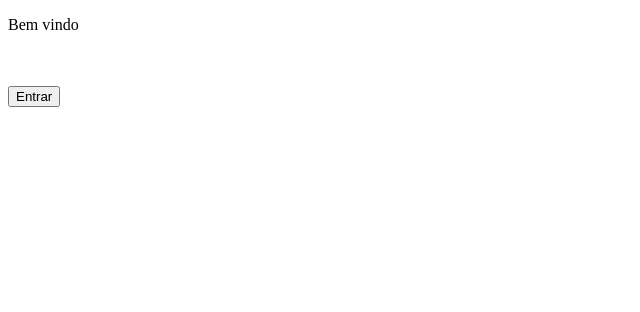
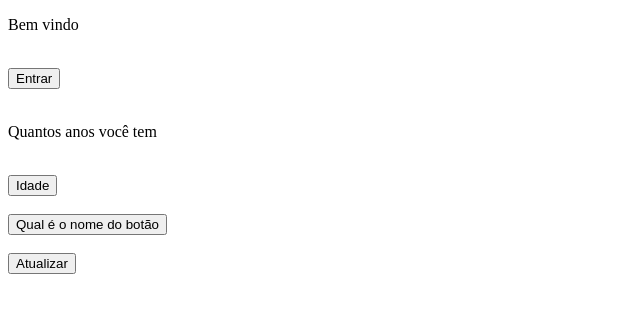
Before and after one commit to ranyerioliveira/JavaScript, a plain HTML site: page ProjetosJS/modifHtml.html in a window 1280 px wide. Shown: the whole page, without its empty margins (0-640 px from the left). Drawn offline with Linux system fonts and the light colour scheme.

Commit message:
Atualização
Atu

```diff
--- a/ProjetosJS/modifHtml.html
+++ b/ProjetosJS/modifHtml.html
@@ -10,10 +10,25 @@
     <div id="area">
        <p>Bem vindo</p>
     </div>
-    <br><br>
+    <br>
     <button onclick="document.getElementById('area').innerHTML = 'Bem vindo ' + prompt('Qual é seu nome?')"> Entrar </button>
     <!--Para mudar o HTMl se pega declara a tag com o id, pega o a id com o getElementById, () pega a ID, escreve no HTML com o
     InnerHTML e depois colocar a função que será dada (ou escrita) ao HTML, nesse caso abriu um prompt no navegado com prompt('qual é o seu nome?')-->
+    <br><br>
+    <div id="elem">
+        <p>Quantos anos você tem</p><br>
+        <button onclick="document.getElementById('elem').innerHTML = 'Eu tenho:' + prompt ('Sua idade') + ' ' + 'anos'">Idade</button>
+    </div><br>
 
+    <div>
+        <button onclick="this.innerHTML = prompt('Nome do botão')">Qual é o nome do botão</button>
+        <!-- Com o this muda a informação dentro de um botão, a informação digitada no prompt sera escrita dentro do botão-->
+    </div>
+    <br>
+    <div>
+     <button onclick="window.location.href = window.location.href;"> Atualizar</button>
+     <!--O window.location.href=window.location.href serve para atualizar a pagina, a teoria
+    é que o botão vai pegar a pagina inicial-->
+ </div><br>
 </body>
 </html>
--- a/ProjetosJS/modifHtml.js
+++ b/ProjetosJS/modifHtml.js
@@ -0,0 +1,3 @@
+var dado1 = 2;
+var dado2 = 2;
+console.log(dado1+dado2);
```
